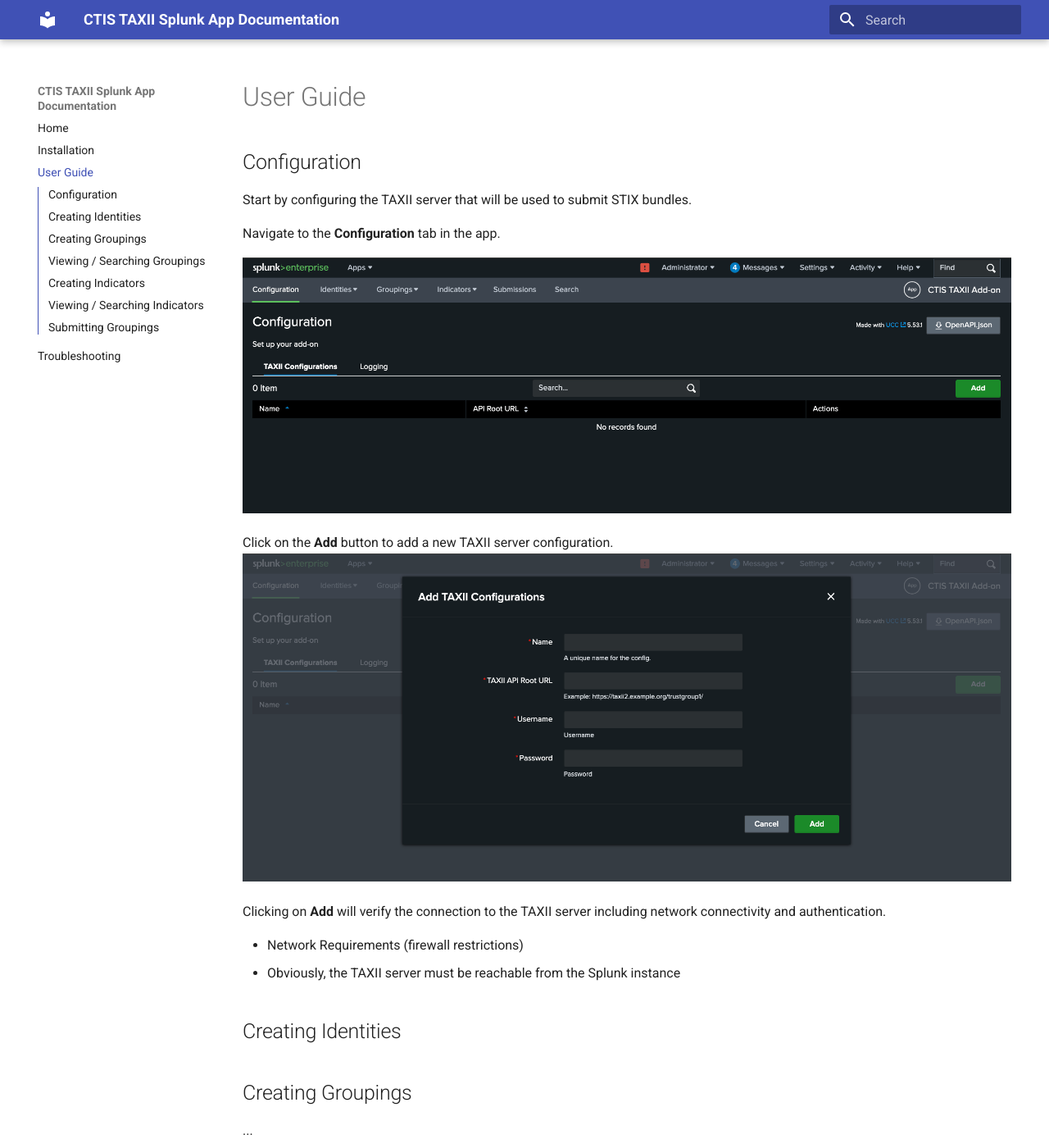
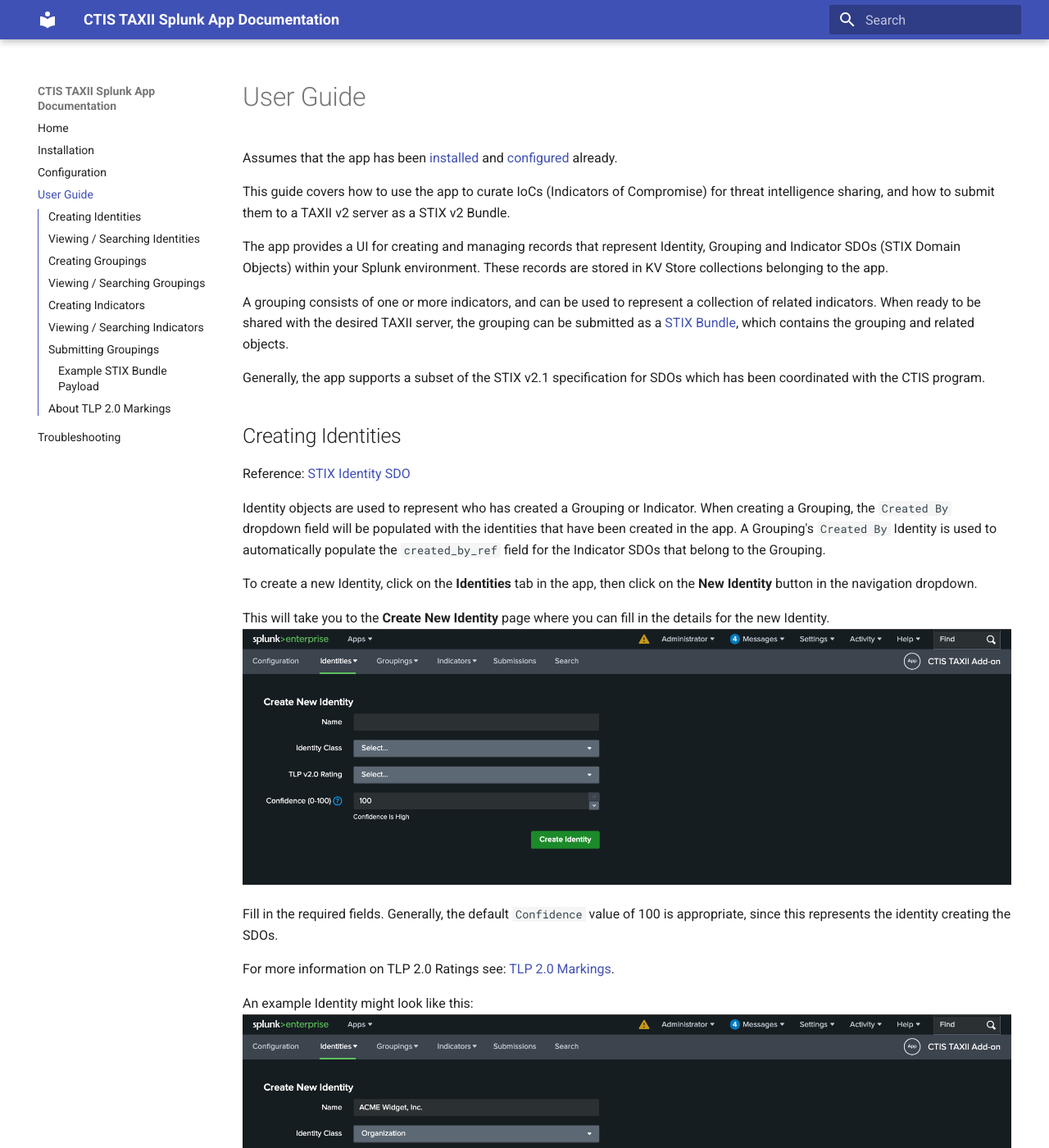
Before and after one commit to splunk/ctis-taxii-splunk-app, an MkDocs documentation site: the page built from docs/ctis-taxii-splunk-app/docs/user-guide.md, in a window 1280 px wide and 1400 px high. Shown: the whole window at 82% size. Built offline with MkDocs 1.6.1 and Material for MkDocs 9.7.7, drawn with Linux system fonts in a browser that asks for light colours; some of the changed text lies outside the part shown.

Commit message:
docs: Documented Identity pages

```diff
--- a/docs/ctis-taxii-splunk-app/docs/user-guide.md
+++ b/docs/ctis-taxii-splunk-app/docs/user-guide.md
@@ -1,29 +1,61 @@
 # User Guide
+Assumes that the app has been [installed](installation.md) and [configured](configuration.md) already.
 
-## Configuration
-Start by configuring the TAXII server that will be used to submit STIX bundles.
+This guide covers how to use the app to curate IoCs (Indicators of Compromise) for threat intelligence sharing,
+and how to submit them to a TAXII v2 server as a STIX v2 Bundle.
 
-Navigate to the **Configuration** tab in the app.
+The app provides a UI for creating and managing records that represent Identity, Grouping and Indicator SDOs (STIX Domain Objects)
+within your Splunk environment. These records are stored in KV Store collections belonging to the app.
 
-![Configuration Page](img/configuration_first_time.png)
+A grouping consists of one or more indicators, and can be used to represent a collection of related indicators.
+When ready to be shared with the desired TAXII server, the grouping can be submitted as a [STIX Bundle](https://docs.oasis-open.org/cti/stix/v2.1/os/stix-v2.1-os.html#_gms872kuzdmg),
+which contains the grouping and related objects.
 
-Click on the **Add** button to add a new TAXII server configuration.
-![Dialog to add TAXII server](img/configuration_add_dialog.png)
+Generally, the app supports a subset of the STIX v2.1 specification for SDOs which has been coordinated with the CTIS program.
 
-Clicking on **Add** will verify the connection to the TAXII server including network connectivity and authentication.
+## Creating Identities
+Reference: [STIX Identity SDO](https://docs.oasis-open.org/cti/stix/v2.1/os/stix-v2.1-os.html#_wh296fiwpklp)
+
+Identity objects are used to represent who has created a Grouping or Indicator.
+When creating a Grouping, the `Created By` dropdown field will be populated with the identities that have been created in the app.
+A Grouping's `Created By` Identity is used to automatically populate the `created_by_ref` field for the Indicator SDOs that belong to the Grouping.
+
+To create a new Identity, click on the **Identities** tab in the app, then click on the **New Identity** button in the navigation dropdown.
+
+This will take you to the **Create New Identity** page where you can fill in the details for the new Identity.
+![New Identity Form](img/new_identity_blank_form.png)
+
+Fill in the required fields.
+Generally, the default `Confidence` value of 100 is appropriate, since this represents the identity creating the SDOs.
+
+For more information on TLP 2.0 Ratings see: [TLP 2.0 Markings](#about-tlp-20-markings).
+
+An example Identity might look like this:
+![New Identity Form Example](img/new_identity_filled_form.png)
 
 
-- Network Requirements (firewall restrictions)
-  - Obviously, the TAXII server must be reachable from the Splunk instance
+Click on the **Create Identity** button to save the new Identity.
 
-## Creating Identities
+## Viewing / Searching Identities
+You can view and search for existing Identities by clicking on the **Identities** tab in the app, and then **Identities** in the navigation dropdown.
+
+As an example:
+![Identities Page](img/view_identities.png)
+
+You can click on the `>` button at the start of each record row to expand the Identity record and view its details.
+
+You can search for Identities by Name, Identity Class or Identity ID.
+If only one search result exists, the record will auto-expand to show the details of the Identity.
+![Identities Search](img/view_identities_search.png)
 
 ## Creating Groupings
-...
+Reference: [STIX Grouping SDO](https://docs.oasis-open.org/cti/stix/v2.1/os/stix-v2.1-os.html#_t56pn7elv6u7)
 
 ## Viewing / Searching Groupings
 
 ## Creating Indicators
+Reference: [STIX Indicator SDO](https://docs.oasis-open.org/cti/stix/v2.1/os/stix-v2.1-os.html#_muftrcpnf89v)
+
 - Via workflow action (context menu) on a Splunk event
   - https://docs.splunk.com/Documentation/Splunk/latest/Knowledge/Controlworkflowactionappearanceinfieldandeventmenus
 - Via the New Indicator page
@@ -33,3 +65,25 @@
 ## Submitting Groupings
 - Immediately
 - Scheduled
+
+Your configured credentials must have write permission for the collection. If you have read permission only, the collection will be greyed out.
+
+### Example STIX Bundle Payload
+TODO
+
+## About TLP 2.0 Markings
+[TLP 2.0](https://www.first.org/tlp/) markings are used.
+
+The defined TLP 2.0 labels are:
+
+- TLP:RED
+- TLP:AMBER
+- TLP:AMBER+STRICT
+- TLP:GREEN
+- TLP:CLEAR
+
+See <https://www.first.org/tlp/> for more information on TLP 2.0 markings and their definitions.
+
+A STIX Extension definition for TLP 2.0 is used to represent the TLP markings.
+
+See the oasis-open definitions here: <https://github.com/oasis-open/cti-stix-common-objects/tree/main/extension-definition-specifications/tlp-2.0/examples>
--- a/docs/ctis-taxii-splunk-app/mkdocs.yml
+++ b/docs/ctis-taxii-splunk-app/mkdocs.yml
@@ -2,6 +2,7 @@
 nav:
   - Home: index.md
   - Installation: installation.md
+  - Configuration: configuration.md
   - User Guide: user-guide.md
   - Troubleshooting: troubleshooting.md
 theme:
```
Also changed, not shown: docs/ctis-taxii-splunk-app/docs/configuration.md (added, +15 -0 lines), docs/ctis-taxii-splunk-app/docs/index.md (+3 -5 lines), docs/ctis-taxii-splunk-app/docs/img/new_identity_blank_form.png (added), docs/ctis-taxii-splunk-app/docs/img/new_identity_filled_form.png (added), docs/ctis-taxii-splunk-app/docs/img/view_identities.png (added), docs/ctis-taxii-splunk-app/docs/img/view_identities_search.png (added).
